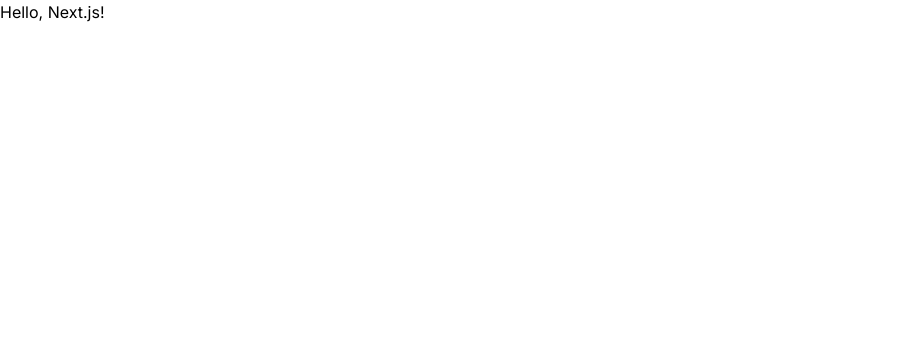
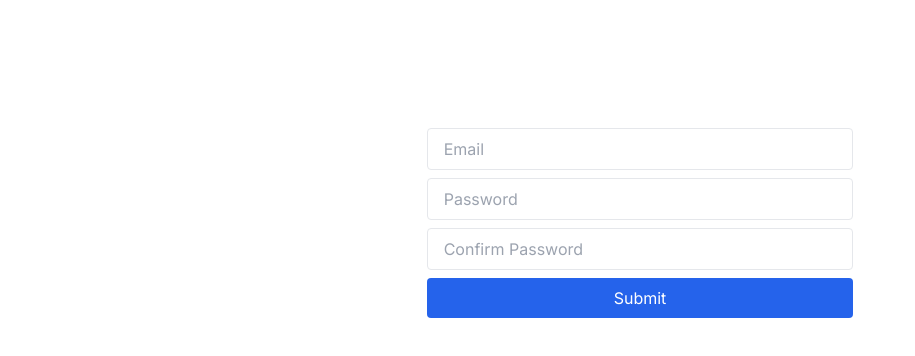
Before and after one commit to asimnp/nextjs-form, a Next.js app: page / in a window 1280 px wide. Shown: the top 356 px of the page, without its empty margins (0-915 px from the left). Built offline with nearby package versions, Linux system fonts and the light colour scheme.

Commit message:
traditional form

```diff
--- a/src/app/page.tsx
+++ b/src/app/page.tsx
@@ -1,3 +1,82 @@
+"use client";
+
+import { useState } from "react";
+
 export default function Home() {
-  return <h1>Hello, Next.js!</h1>;
+  const [email, setEmail] = useState("");
+  const [password, setPassword] = useState("");
+  const [confirmPassword, setConfirmPassword] = useState("");
+  const [isSubmitting, setIsSubmitting] = useState(false);
+  const [errors, setErrors] = useState<string[]>([]);
+
+  const handleSubmit = async (e: React.FormEvent<HTMLFormElement>) => {
+    e.preventDefault();
+    setIsSubmitting(true);
+
+    if (password !== confirmPassword) {
+      setErrors(["Password and confirm password must match"]);
+      setIsSubmitting(false);
+      return;
+    }
+
+    // submit form to server
+    await new Promise((resolve) => setTimeout(resolve, 2000));
+
+    setEmail("");
+    setPassword("");
+    setConfirmPassword("");
+    setIsSubmitting(false);
+  };
+
+  return (
+    <form
+      onSubmit={handleSubmit}
+      className="flex flex-col gap-y-2 w-1/3 mx-auto mt-32"
+    >
+      {errors.length > 0 && (
+        <ul>
+          {errors.map((error) => (
+            <li
+              key={error}
+              className="bg-red-100 text-red-500 px-4 py-2 rounded"
+            >
+              {error}
+            </li>
+          ))}
+        </ul>
+      )}
+
+      <input
+        type="email"
+        value={email}
+        onChange={(e) => setEmail(e.target.value)}
+        required
+        placeholder="Email"
+        className="px-4 py-2 rounded border"
+      />
+      <input
+        type="password"
+        value={password}
+        onChange={(e) => setPassword(e.target.value)}
+        required
+        placeholder="Password"
+        className="px-4 py-2 rounded border"
+      />
+      <input
+        type="password"
+        value={confirmPassword}
+        onChange={(e) => setConfirmPassword(e.target.value)}
+        required
+        placeholder="Confirm Password"
+        className="px-4 py-2 rounded border"
+      />
+      <button
+        type="submit"
+        disabled={isSubmitting}
+        className="bg-blue-600 hover:bg-blue-500 disabled:bg-blue-300 disabled:cursor-not-allowed py-2 rounded text-white"
+      >
+        Submit
+      </button>
+    </form>
+  );
 }
```
